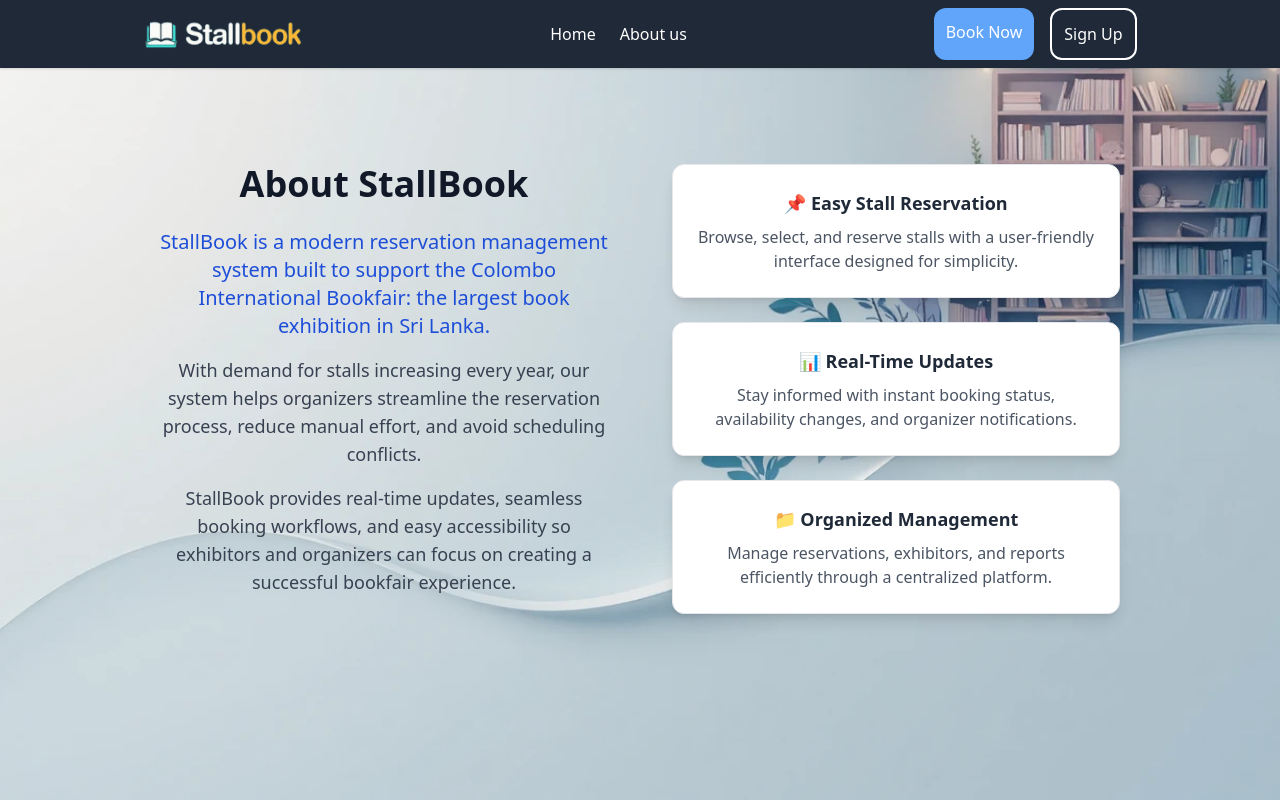
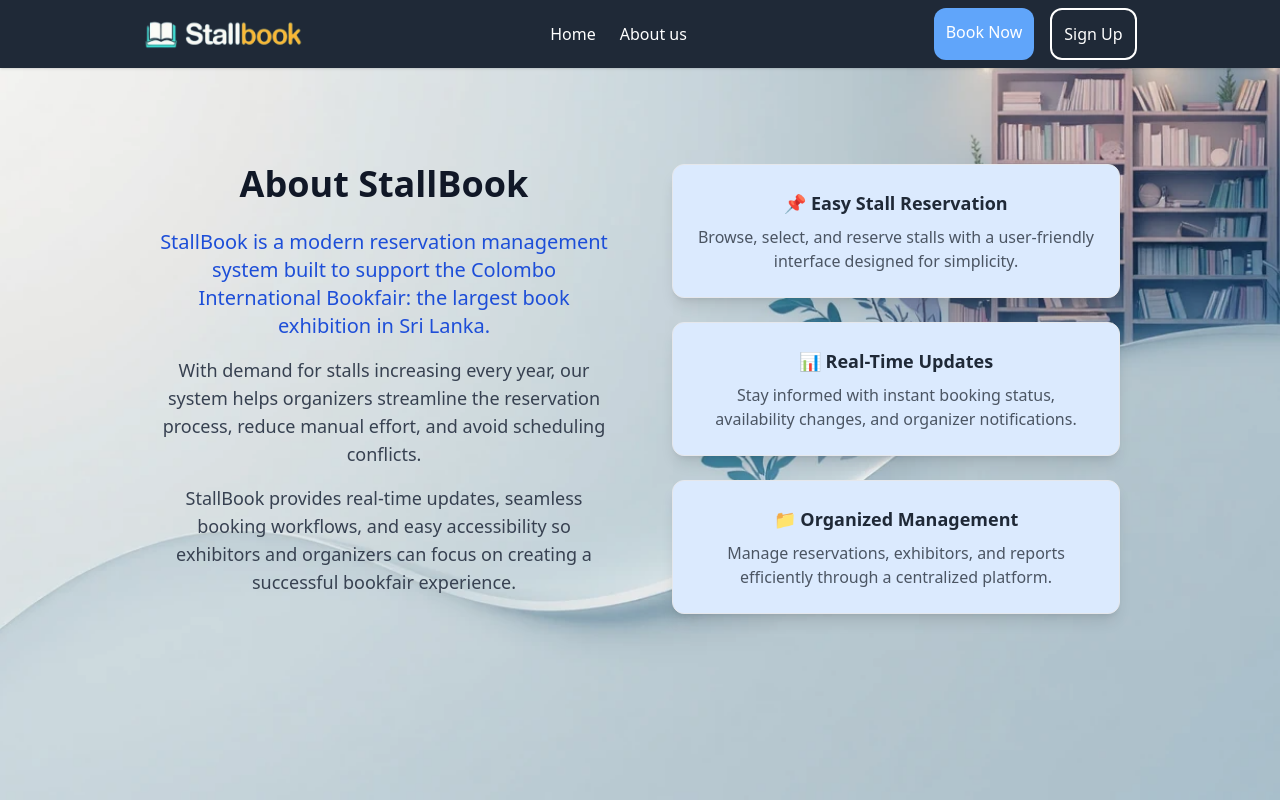
Before and after one commit to StallBook/BookFair_Management_System, a React (Create React App) app in the folder publicportalfrontend/: page /about in a window 1280 px wide. Built offline with nearby package versions, Linux system fonts and the light colour scheme; no server answers.

Commit message:
changed the card colors in about page

```diff
--- a/publicportalfrontend/src/pages/About.tsx
+++ b/publicportalfrontend/src/pages/About.tsx
@@ -72,7 +72,7 @@ const About = () => {
                 {/* RIGHT SIDE: 3 MOTION CARDS */}
                 <div className="flex flex-col gap-6">
                     <motion.div
-                        className="p-6 rounded-xl shadow-lg bg-white border"
+                        className="p-6 rounded-xl shadow-lg bg-blue-100 border"
                         variants={cardVariant}
                         initial="hidden"
                         animate="visible"
@@ -85,7 +85,7 @@ const About = () => {
                     </motion.div>
 
                     <motion.div
-                        className="p-6 rounded-xl shadow-lg bg-white border"
+                        className="p-6 rounded-xl shadow-lg bg-blue-100 border"
                         variants={cardVariant}
                         initial="hidden"
                         animate="visible"
@@ -98,7 +98,7 @@ const About = () => {
                     </motion.div>
 
                     <motion.div
-                        className="p-6 rounded-xl shadow-lg bg-white border"
+                        className="p-6 rounded-xl shadow-lg bg-blue-100 border"
                         variants={cardVariant}
                         initial="hidden"
                         animate="visible"
```
